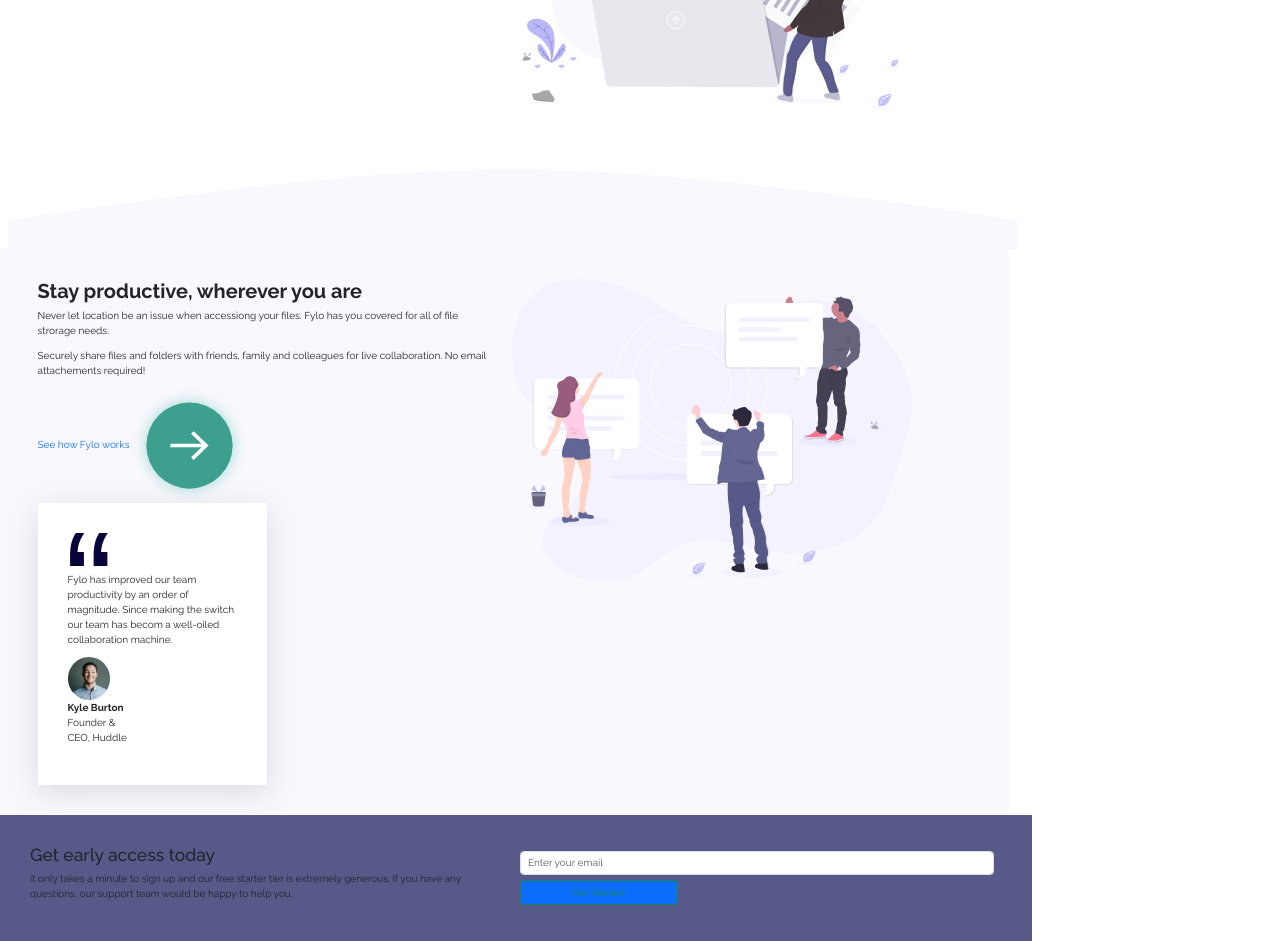
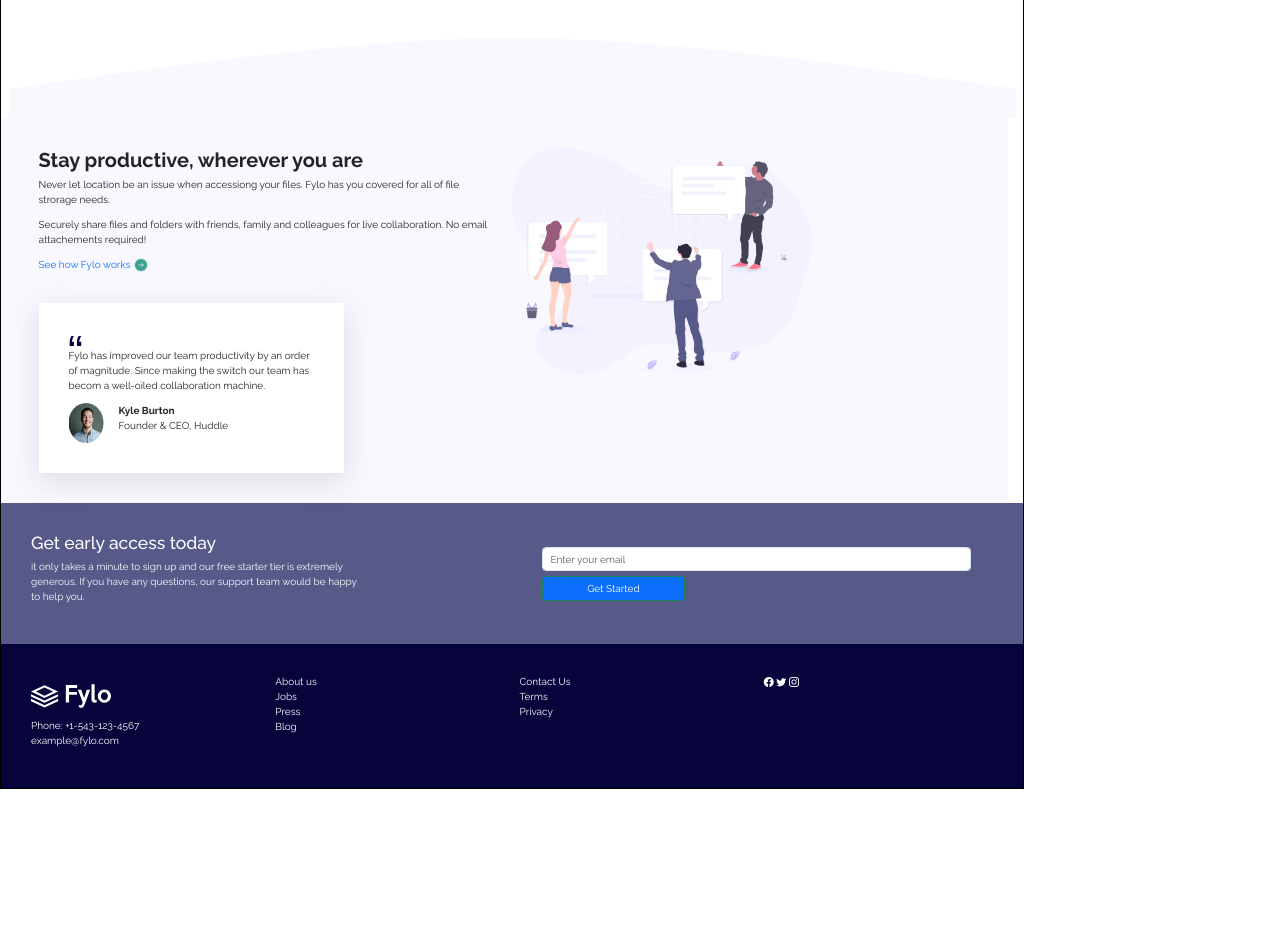
Before and after one commit to Grimneel/Exercice_formation, a plain HTML site: page Site-fylo/index.html in a window 1280 px wide. Shown: the part 360-1301 px from the top of the page. After the commit the page ends 1149 px from the top, so only its background shows below. Drawn offline with nearby package versions, Linux system fonts and the light colour scheme.

Commit message:
site fylo wip

```diff
--- a/Site-fylo/assets/css/style.css
+++ b/Site-fylo/assets/css/style.css
@@ -2,8 +2,8 @@
 *{
     box-sizing: border-box;
     text-decoration: none !important;
-    font-family : "Raleway", sans-serif;"
-
+    font-family : "Raleway", sans-serif;
+    list-style: none !important;
 }
 
 :root {
@@ -12,19 +12,22 @@
 
 body {
     width: 80%;
-}
-
-img {
-    width: 400px;
-    margin-left: 0 0 5rem 5rem;
+    border: solid #000 1px;
 }
 
 h2 {
     font-weight: bolder;
 }
 
-/* ************************ Style du FOOTER ************************ */
+button {
+    color: #fff !important;
+}
 
+
+/* ************************ Style du HEADER ************************ */
+.logo {
+    width: 80px;
+}
 
 
 /* ************************ Style du MAIN ************************ */
@@ -34,17 +37,46 @@ h2 {
     background-color: #F9F8FE;
 }
 
+.illustration {
+    width: 300px;
+    margin-left: 0 0 5rem 5rem;
+}
+
+
 article {
     background-color: #fff;
     box-shadow: rgba(100, 100, 111, 0.2) 0px 7px 29px 0px;
 }
-.section2 :nth-child(2) :nth-child(3) {
-    background-color: ;
+
+.profilPicture {
+    width: 5rem;
+    height: 4rem;
+    border-radius: 50%;
+
 }
 
 /* ************************ Style du FOOTER ************************ */
 
-footer div:first-child {
+.footer1 {
+    background-color: #575989;
+    color: #fff;
+}
 
-    background-color: #575989;
+.footer1 p {
+    width: 70%;
 }
+
+.footer2 {
+    background-color: #07043B;
+    color: #fff;
+}
+
+@media screen and (max-width:560px) {
+    .navbar {
+
+    }
+
+    .section2 {
+        width: 100%;
+    }
+}
--- a/Site-fylo/index.html
+++ b/Site-fylo/index.html
@@ -28,8 +28,8 @@
     <body>
         <header>
             <!-- navbar  -->
-            <nav class="navbar navbar-expand-lg p-5">
-                <img src="assets/img/logo.svg" alt="logo du site Fylo"> <!-- Logo du site -->
+            <nav class="navbar navbar-expand-lg p-5 col-sm-12 ">
+                <img src="assets/img/logo.svg" alt="logo du site Fylo" class="logo"> <!-- Logo du site -->
                 <div class="container-fluid">
                   <div class="collapse navbar-collapse d-flex justify-content-end" id="navbarNavAltMarkup">
                     <!-- Lien de ma navbar -->
@@ -43,14 +43,14 @@
             </nav>
         </header>
         <main>
-            <div class="container"> <!-- Div avec la classe container de mon main -->
+            <div class="container col-12 "> <!-- Div avec la classe container de mon main -->
                 <!-- 1ère Section de ma page -->
                 <section class="section1 p-5 row ">
                     <div class="col-6  ">
                         <h2 class="titreSection1">All your files in one secure location, accessible anywhere</h2>
                         <p>Fylo stores you most important files in one secure location. Access them wherever you nees, share and collaborate with friends, family, and co-workers.
                         </p>
-                        <div class="container-fluid w-50px">
+                        <div class="container-fluid">
                             <div class="col-6">
                                 <form class="d-flex" role="mail">
                                   <input class="form-control me-2 col-6 " type="mail" placeholder="Enter your email" aria-label="mail">
@@ -60,16 +60,17 @@
                         </div>
                     </div>
                     <div class="col-6 ">
-                        <img src="assets/img/illustration-1.svg" alt="illustration n°1 de la page">
+                        <img src="assets/img/illustration-1.svg" alt="illustration n°1 de la page" class="illustration">
                     </div>
                 </section>
                 <!-- Div contenant la courbe de ma section 2 -->
-                <div class="pt-5 ">
+                <div class="pt-5 col-12">
                     <img src="assets/img/bg-curve-desktop.svg" alt="curve de la section 2" class="col-12">
                 </div>
                 <!-- 2ème Section de ma page -->
                 <section class="section2 p-5 row ">
                     <div class="col-6">
+                        <div>
                             <h2 class="titreSection2">Stay productive, wherever you are</h2>
                             <p>
                                 Never let location be an issue when accessiong your files. Fylo has you covered for all of file strorage needs.
@@ -77,24 +78,31 @@
                             <p>
                                 Securely share files and folders with friends, family and colleagues for live collaboration. No email attachements required!
                             </p>
-                        <a href="#">See how Fylo works <i><img src="assets/img/icon-arrow.svg" alt="icon de flèche" class="w-25"></i></a>
+                        </div>
+                        <div class="mb-5 ">
+                            <a href="#">See how Fylo works <img src="assets/img/icon-arrow.svg" alt="icon de flèche" class="icon-link "></a>
+                        </div>
                         <!-- Article de mon main -->
-                        <article class="col-6 p-5">
-                            <i><img src="assets/img/icon-quotes.svg" alt="icon de quotes" class="w-25"></i>
+                        <article class="col-8 p-5">
+                            <i><img src="assets/img/icon-quotes.svg" alt="icon de quotes"></i>
                             <p>Fylo has improved our team productivity by an order of magnitude. Since making the switch our team has becom a well-oiled collaboration machine.</p>
-                            <img src="assets/img/avatar-testimonial.jpg" alt="photo de profile utilisateur" class="w-25 rounded-circle col-5 ">
-                            <p class="col-5 "><strong>Kyle Burton</strong><br>Founder & CEO, Huddle</p>
+                            <div class="row">
+                                <img src="assets/img/avatar-testimonial.jpg" alt="photo de profile utilisateur" class="profilPicture">
+                                <p class="col-8"><strong>Kyle Burton</strong><br>Founder & CEO, Huddle</p>
+                            </div>
                         </article>
                     </div>
-                    <div class="col-5 ">
-                        <img src="assets/img/illustration-2.svg" alt="illustration n°2 de la page">
+                    <div class="col-5">
+                        <img src="assets/img/illustration-2.svg" alt="illustration n°2 de la page" class="illustration">
                     </div>
                 </section>
             </div>
+        </main>
 
 
-        </main>
-        <footer>
+
+
+        <footer class="footer1">
             <!-- place footer here -->
             <div class="row align-items-center p-5 ">
                 <div class="col-6 ">
@@ -102,22 +110,50 @@
                     <p>it only takes a minute to sign up and our free starter tier is extremely generous. If you have any questions, our support team would be happy to help you.
                     </p>
                 </div>
-                <div class="col-6">
+                <div class="col-6 px-5">
                     <form role="mail">
                       <input class="form-control me-2 col-12 mb-2 " type="mail" placeholder="Enter your email" aria-label="mail">
                       <button class="btn btn-outline-success bg-primary col-4 " type="submit">Get Started</button>
                     </form>
                 </div>
+            </div>
+        </footer>
 
+
+
+
+        <footer class="footer2">
+            <div class="row p-5 ">
+                <ul class="col-3">
+                    <li><img src="assets/img/logo_w.svg" alt="logo du site en blanc" class="py-3 logo"></li>
+                    <li>Phone: +1-543-123-4567</li>
+                    <li>example@fylo.com</li>
+                </ul>
+                <ul class="col-3">
+                    <li>About us</li>
+                    <li>Jobs</li>
+                    <li>Press</li>
+                    <li>Blog</li>
+                </ul>
+                <ul class="col-3">
+                    <li>Contact Us</li>
+                    <li>Terms</li>
+                    <li>Privacy</li>
+                </ul>
+                <div class="col-3 justify-content-between">
+                        <i class="bi bi-facebook"></i>
+                        <i class="bi bi-twitter"></i>
+                        <i class="bi bi-instagram"></i>
                 </div>
+            </div>
+        </footer>
 
-        </footer>
         <!-- Bootstrap JavaScript Libraries -->
         <script src="https://cdn.jsdelivr.net/npm/@popperjs/core@2.11.8/dist/umd/popper.min.js" integrity="sha384-I7E8VVD/ismYTF4hNIPjVp/Zjvgyol6VFvRkX/vR+Vc4jQkC+hVqc2pM8ODewa9r" crossorigin="anonymous">
 
         </script>
 
-        <script src="https://cdn.jsdelivr.net/npm/bootstrap@5.3.2/dist/js/bootstrap.min.js"integrity="sha384-BBtl+eGJRgqQAUMxJ7pMwbEyER4l1g+O15P+16Ep7Q9Q+zqX6gSbd85u4mG4QzX+" crossorigin="anonymous">
+        <script src="https://cdn.jsdelivr.net/npm/bootstrap@5.3.2/dist/js/bootstrap.min.js" integrity="sha384-BBtl+eGJRgqQAUMxJ7pMwbEyER4l1g+O15P+16Ep7Q9Q+zqX6gSbd85u4mG4QzX+" crossorigin="anonymous">
 
         </script>
     </body>
```
Lines whose indentation alone changed are shown as unchanged.
